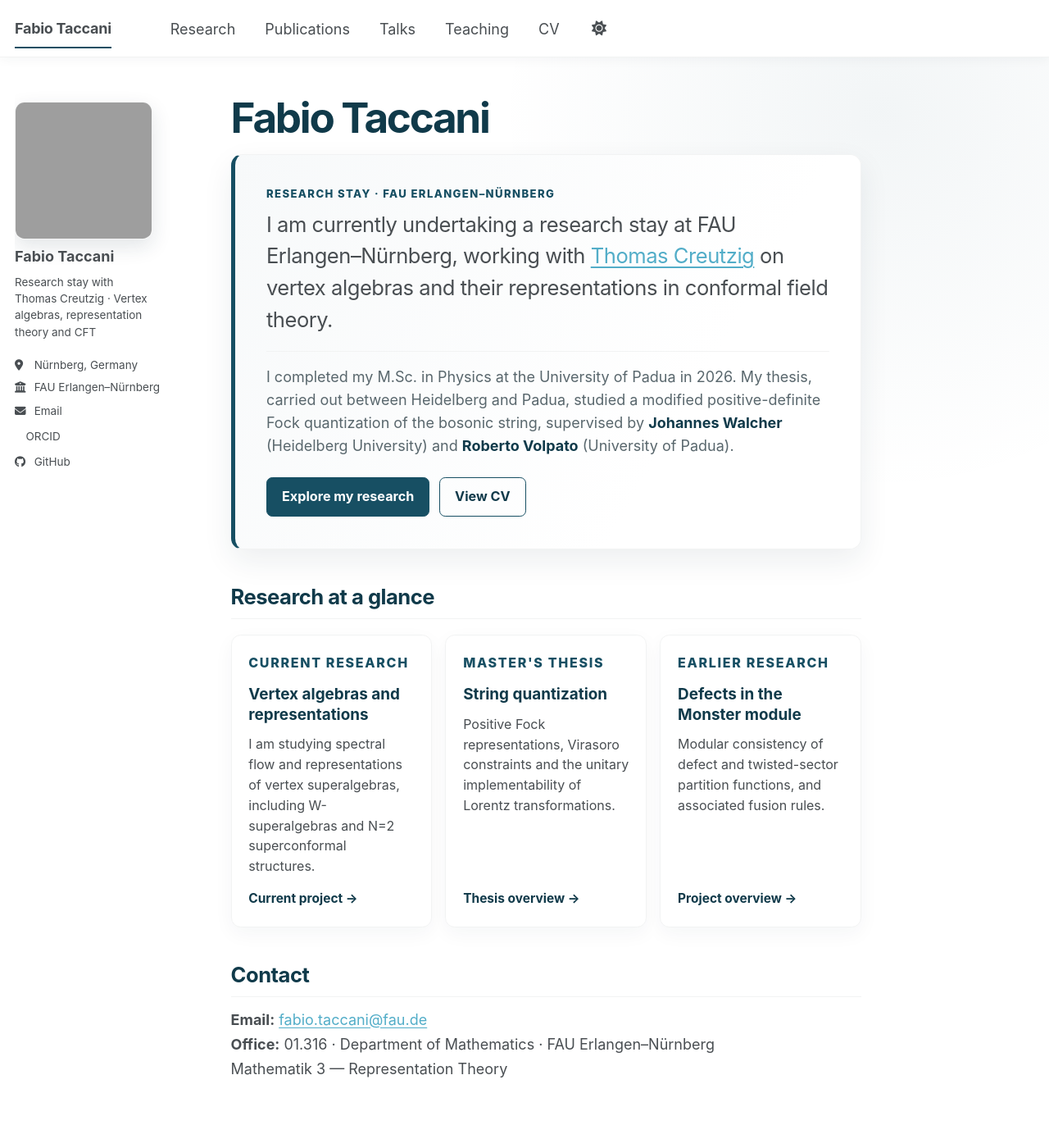
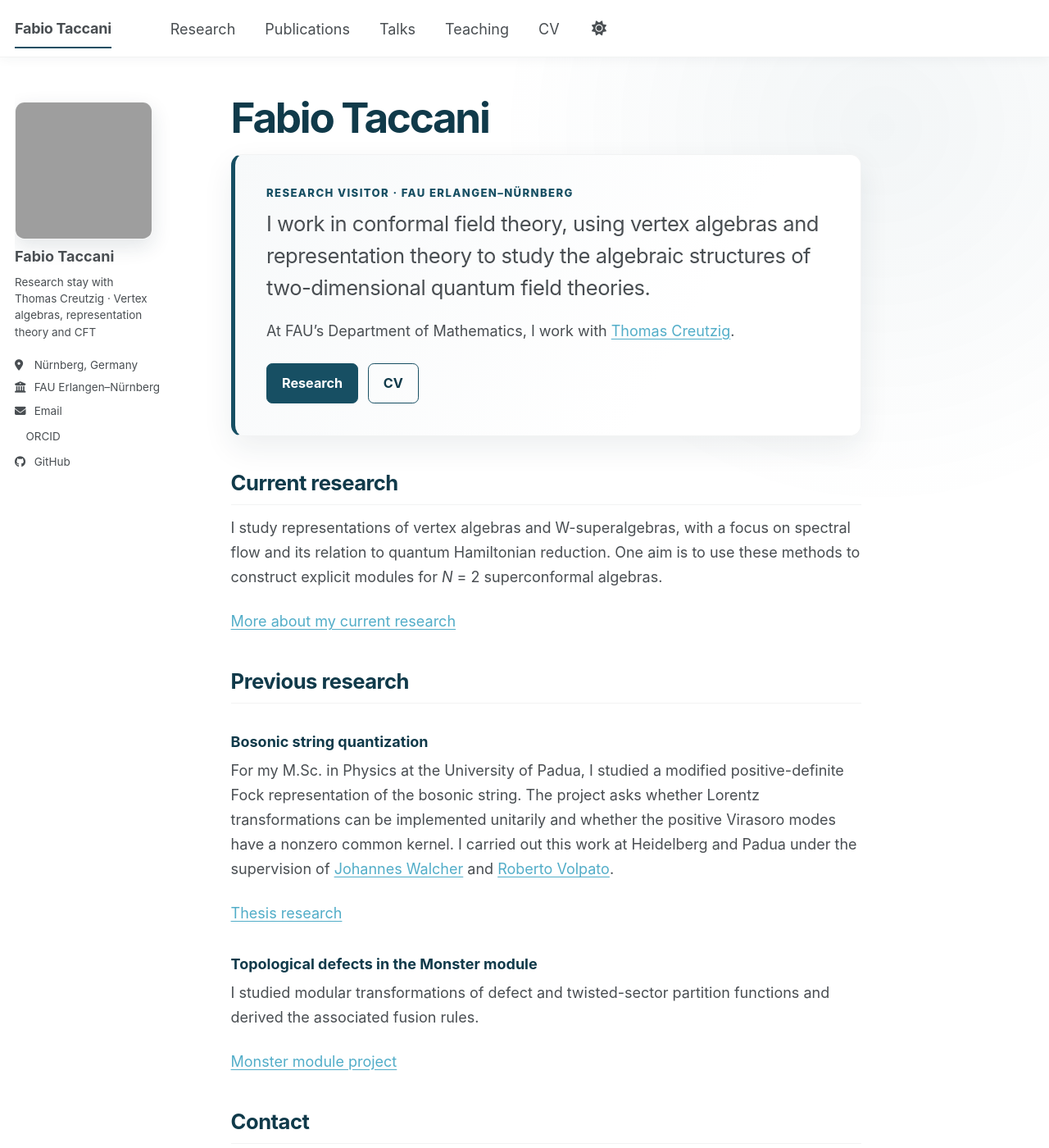
Before and after one commit to FabioTaccani/FabioTaccani.github.io, a Jekyll site: the page built from _pages/about.md, in a window 1280 px wide and 1400 px high. Shown: the whole window at 82% size. Built offline with Jekyll 4.4.1, drawn with Linux system fonts in a browser that asks for light colours; a style sheet for code colours, icons or effects is not loaded; some of the changed text lies outside the part shown.

Commit message:
Clarify academic homepage and research priorities

```diff
--- a/_pages/about.md
+++ b/_pages/about.md
@@ -1,7 +1,7 @@
 ---
 permalink: /
 title: "Fabio Taccani"
-excerpt: "Research stay at FAU Erlangen–Nürnberg with Thomas Creutzig: vertex algebras, representation theory and conformal field theory."
+excerpt: "Fabio Taccani’s research in conformal field theory, vertex algebras and mathematical aspects of string quantization."
 author_profile: true
 redirect_from:
   - /about/
@@ -9,52 +9,52 @@ redirect_from:
 ---
 
 <section class="academic-hero" aria-label="Introduction">
-  <p class="eyebrow">Research stay · FAU Erlangen–Nürnberg</p>
+  <p class="eyebrow">Research visitor · FAU Erlangen–Nürnberg</p>
   <p class="hero-lead">
-    I am currently undertaking a research stay at FAU Erlangen–Nürnberg,
-    working with <a href="https://www.math.fau.de/algebra-und-geometrie/thomascreutzig/">Thomas Creutzig</a>
-    on vertex algebras and their representations in conformal field theory.
+    I work in conformal field theory, using vertex algebras and representation
+    theory to study the algebraic structures of two-dimensional quantum field theories.
   </p>
-  <p class="thesis-supervisors">
-    I completed my M.Sc. in Physics at the University of Padua in 2026.
-    My thesis, carried out between Heidelberg and Padua, studied a modified
-    positive-definite Fock quantization of the bosonic string, supervised by
-    <a href="https://web.mathi.uni-heidelberg.de/physmath/walcher">Johannes Walcher</a>
-    (Heidelberg University) and
-    <a href="https://unifind.unipd.it/resource/person/13292?language=en_US">Roberto Volpato</a>
-    (University of Padua).
+  <p>
+    At FAU’s Department of Mathematics, I work with
+    <a href="https://www.math.fau.de/algebra-und-geometrie/thomascreutzig/">Thomas Creutzig</a>.
   </p>
   <div class="button-row" aria-label="Primary links">
-    <a href="/research/">Explore my research</a>
-    <a class="button-secondary" href="/cv/">View CV</a>
+    <a href="/research/">Research</a>
+    <a class="button-secondary" href="/cv/">CV</a>
   </div>
 </section>
 
-## Research at a glance
+## Current research
 
-<div class="academic-grid">
-  <article class="academic-card">
-    <p class="card-kicker">Current research</p>
-    <h3>Vertex algebras and representations</h3>
-    <p>I am studying spectral flow and representations of vertex superalgebras, including W-superalgebras and N=2 superconformal structures.</p>
-    <a class="card-link" href="/research/#current-research">Current project →</a>
-  </article>
-  <article class="academic-card">
-    <p class="card-kicker">Master's thesis</p>
-    <h3>String quantization</h3>
-    <p>Positive Fock representations, Virasoro constraints and the unitary implementability of Lorentz transformations.</p>
-    <a class="card-link" href="/research/#mathematical-structures-in-string-quantization">Thesis overview →</a>
-  </article>
-  <article class="academic-card">
-    <p class="card-kicker">Earlier research</p>
-    <h3>Defects in the Monster module</h3>
-    <p>Modular consistency of defect and twisted-sector partition functions, and associated fusion rules.</p>
-    <a class="card-link" href="/research/#topological-defects-in-the-monster-module">Project overview →</a>
-  </article>
-</div>
+I study representations of vertex algebras and W-superalgebras, with a focus on
+spectral flow and its relation to quantum Hamiltonian reduction. One aim is to use
+these methods to construct explicit modules for *N* = 2 superconformal algebras.
+
+[More about my current research](/research/#current-research)
+
+## Previous research
+
+### Bosonic string quantization
+
+For my M.Sc. in Physics at the University of Padua, I studied a modified
+positive-definite Fock representation of the bosonic string. The project asks
+whether Lorentz transformations can be implemented unitarily and whether
+the positive Virasoro modes have a nonzero common kernel. I carried out this
+work at Heidelberg and Padua under the supervision of
+[Johannes Walcher](https://web.mathi.uni-heidelberg.de/physmath/walcher) and
+[Roberto Volpato](https://unifind.unipd.it/resource/person/13292?language=en_US).
+
+[Thesis research](/research/#mathematical-structures-in-string-quantization)
+
+### Topological defects in the Monster module
+
+I studied modular transformations of defect and twisted-sector partition
+functions and derived the associated fusion rules.
+
+[Monster module project](/research/#topological-defects-in-the-monster-module)
 
 ## Contact
 
-**Email:** [fabio.taccani@fau.de](mailto:fabio.taccani@fau.de)
-**Office:** 01.316 · Department of Mathematics · FAU Erlangen–Nürnberg<br>
+[fabio.taccani@fau.de](mailto:fabio.taccani@fau.de)
+Office 01.316 · Department of Mathematics · FAU Erlangen–Nürnberg
 Mathematik 3 — Representation Theory
```
